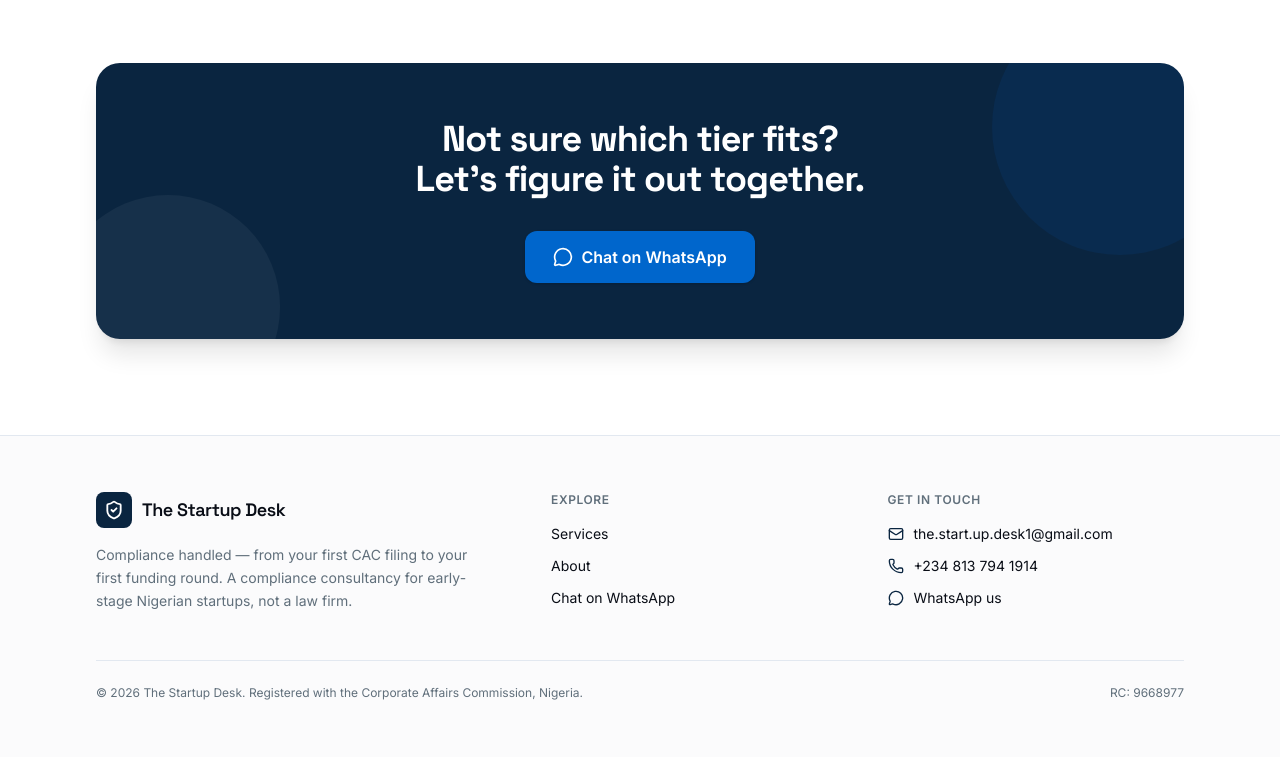
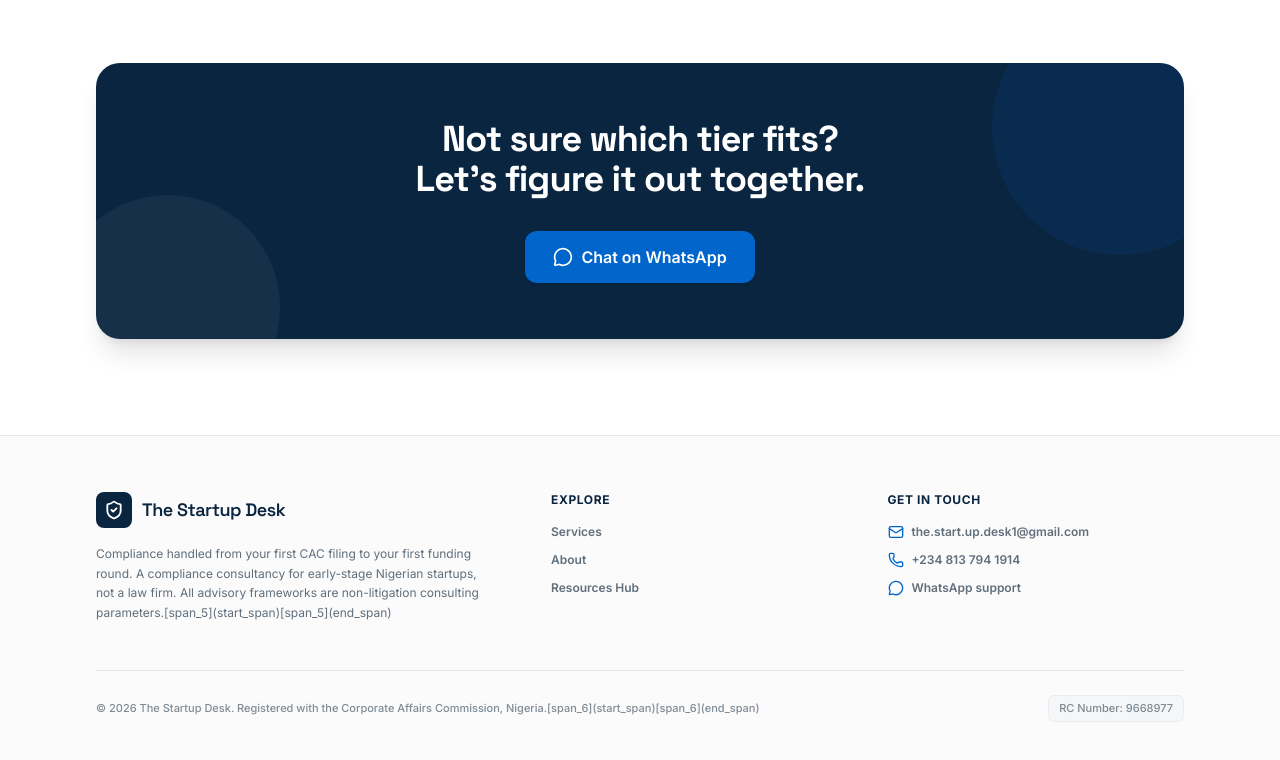
Before and after one commit to Tosin2513/The-Start-up-Desk-, a Next.js app: page /services in a window 1280 px wide. Shown: the part 2007-2767 px from the top of the page. Built offline with nearby package versions, Linux system fonts and the light colour scheme.

Commit message:
Update site-footer.tsx

```diff
--- a/components/site-footer.tsx
+++ b/components/site-footer.tsx
@@ -4,95 +4,61 @@ import { siteConfig, whatsappLink } from "@/lib/site"
 
 export function SiteFooter() {
   return (
-    <footer className="border-t border-border bg-muted/40">
+    <footer className="border-t border-border bg-muted/40 mt-auto">
       <div className="mx-auto max-w-6xl px-6 py-14 lg:px-8">
         <div className="grid gap-10 md:grid-cols-[1.4fr_1fr_1fr]">
-          {/* brand */}
-          <div className="max-w-sm">
+
+          <div className="max-w-sm space-y-4">
             <Link href="/" className="flex items-center gap-2.5">
               <span className="flex h-9 w-9 items-center justify-center rounded-lg bg-primary text-primary-foreground">
                 <ShieldCheck className="h-5 w-5" strokeWidth={2.2} />
               </span>
-              <span className="font-display text-lg font-semibold tracking-tight text-foreground">
+              <span className="font-display text-lg font-semibold tracking-tight text-primary">
                 {siteConfig.name}
               </span>
             </Link>
-            <p className="mt-4 text-sm leading-relaxed text-muted-foreground">
-              Compliance handled — from your first CAC filing to your first funding round. A compliance
-              consultancy for early-stage Nigerian startups, not a law firm.
+            <p className="text-xs leading-relaxed text-muted-foreground">
+              Compliance handled from your first CAC filing to your first funding round. A compliance consultancy for early-stage Nigerian startups, not a law firm. All advisory frameworks are non-litigation consulting parameters.[span_5](start_span)[span_5](end_span)
             </p>
           </div>
 
-          {/* nav */}
           <div>
-            <p className="text-xs font-semibold uppercase tracking-wider text-muted-foreground">Explore</p>
-            <ul className="mt-4 flex flex-col gap-3 text-sm">
+            <p className="text-xs font-bold uppercase tracking-wider text-primary">Explore</p>
+            <ul className="mt-4 flex flex-col gap-3 text-xs font-semibold">
+              <li><Link href="/services" className="text-muted-foreground transition-colors hover:text-primary">Services</Link></li>
+              <li><Link href="/about" className="text-muted-foreground transition-colors hover:text-primary">About</Link></li>
+              <li><Link href="/resources" className="text-muted-foreground transition-colors hover:text-primary">Resources Hub</Link></li>
+            </ul>
+          </div>
+
+          <div>
+            <p className="text-xs font-bold uppercase tracking-wider text-primary">Get in touch</p>
+            <ul className="mt-4 flex flex-col gap-3 text-xs font-semibold">
               <li>
-                <Link href="/services" className="text-foreground transition-colors hover:text-primary">
-                  Services
-                </Link>
+                <a href={`mailto:${siteConfig.email}`} className="flex items-center gap-2 text-muted-foreground transition-colors hover:text-primary">
+                  <Mail className="h-4 w-4 text-accent" /> {siteConfig.email}
+                </a>
               </li>
               <li>
-                <Link href="/about" className="text-foreground transition-colors hover:text-primary">
-                  About
-                </Link>
+                <a href={`tel:${siteConfig.phone}`} className="flex items-center gap-2 text-muted-foreground transition-colors hover:text-primary">
+                  <Phone className="h-4 w-4 text-accent" /> {siteConfig.phone}
+                </a>
               </li>
               <li>
-                <a
-                  href={whatsappLink("Hi The Startup Desk, I have a compliance question.")}
-                  target="_blank"
-                  rel="noopener noreferrer"
-                  className="text-foreground transition-colors hover:text-primary"
-                >
-                  Chat on WhatsApp
+                <a href={whatsappLink()} target="_blank" rel="noopener noreferrer" className="flex items-center gap-2 text-muted-foreground transition-colors hover:text-primary">
+                  <MessageCircle className="h-4 w-4 text-accent" /> WhatsApp support
                 </a>
               </li>
             </ul>
           </div>
 
-          {/* contact */}
-          <div>
-            <p className="text-xs font-semibold uppercase tracking-wider text-muted-foreground">Get in touch</p>
-            <ul className="mt-4 flex flex-col gap-3 text-sm">
-              <li>
-                <a
-                  href={`mailto:${siteConfig.email}`}
-                  className="flex items-center gap-2.5 text-foreground transition-colors hover:text-primary"
-                >
-                  <Mail className="h-4 w-4 text-primary" />
-                  {siteConfig.email}
-                </a>
-              </li>
-              <li>
-                <a
-                  href={`tel:${siteConfig.whatsappNumber}`}
-                  className="flex items-center gap-2.5 text-foreground transition-colors hover:text-primary"
-                >
-                  <Phone className="h-4 w-4 text-primary" />
-                  {siteConfig.phone}
-                </a>
-              </li>
-              <li>
-                <a
-                  href={whatsappLink()}
-                  target="_blank"
-                  rel="noopener noreferrer"
-                  className="flex items-center gap-2.5 text-foreground transition-colors hover:text-primary"
-                >
-                  <MessageCircle className="h-4 w-4 text-primary" />
-                  WhatsApp us
-                </a>
-              </li>
-            </ul>
-          </div>
         </div>
 
-        <div className="mt-12 flex flex-col gap-2 border-t border-border pt-6 text-xs text-muted-foreground sm:flex-row sm:items-center sm:justify-between">
+        <div className="mt-12 flex flex-col gap-2 border-t border-border pt-6 text-[11px] text-muted-foreground/80 sm:flex-row sm:items-center sm:justify-between font-medium">
           <p>
-            &copy; {new Date().getFullYear()} {siteConfig.name}. Registered with the Corporate Affairs Commission,
-            Nigeria.
+            &copy; {new Date().getFullYear()} {siteConfig.name}. Registered with the Corporate Affairs Commission, Nigeria.[span_6](start_span)[span_6](end_span)
           </p>
-          <p>RC: {siteConfig.rcNumber}</p>
+          <p className="bg-muted px-2.5 py-1 rounded-md border border-border/60">RC Number: {siteConfig.rcNumber}</p>
         </div>
       </div>
     </footer>
```
